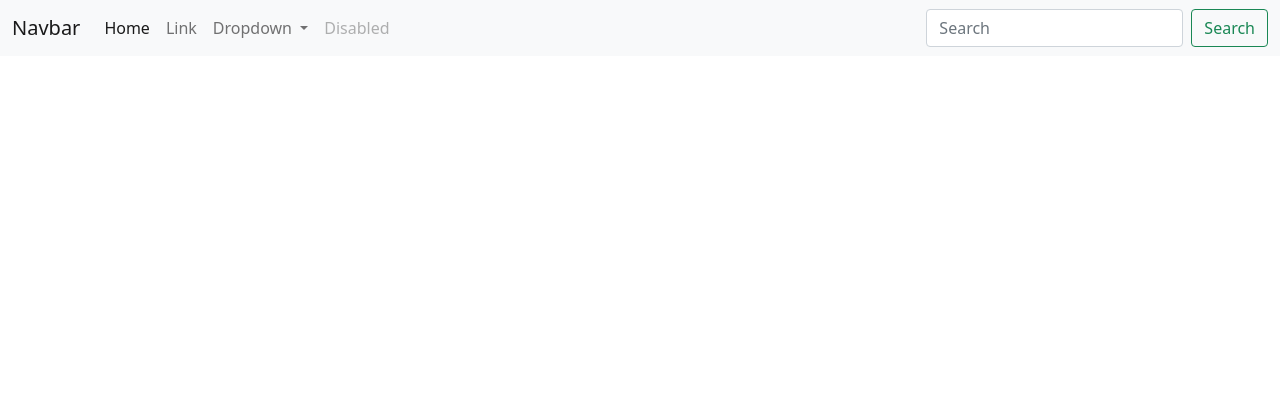
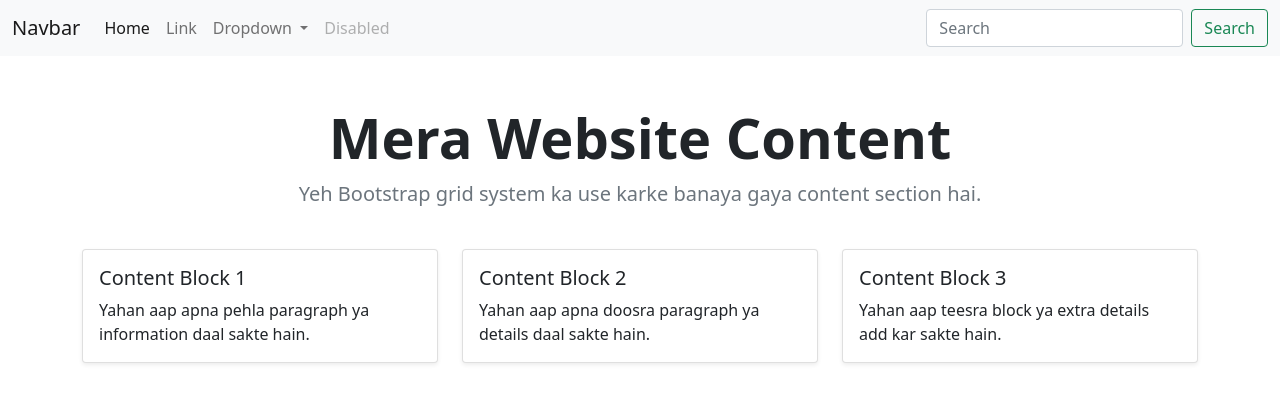
Before and after one commit to noor8791/clone, a plain HTML site: page index.html in a window 1280 px wide. Drawn offline with nearby package versions, Linux system fonts and the light colour scheme.

Commit message:
the body content commant

```diff
--- a/index.html
+++ b/index.html
@@ -51,6 +51,51 @@
 </nav>
 
 
+    <main class="container my-5">
+
+    <!-- Heading Section -->
+    <div class="row text-center mb-4">
+      <div class="col">
+        <h1 class="display-4 fw-bold">Mera Website Content</h1>
+        <p class="lead text-muted">Yeh Bootstrap grid system ka use karke banaya gaya content section hai.</p>
+      </div>
+    </div>
+
+    <!-- Content Cards / Grid Section -->
+    <div class="row g-4">
+      <!-- Column 1 -->
+      <div class="col-md-4">
+        <div class="card h-100 shadow-sm">
+          <div class="card-body">
+            <h5 class="card-title">Content Block 1</h5>
+            <p class="card-text">Yahan aap apna pehla paragraph ya information daal sakte hain.</p>
+          </div>
+        </div>
+      </div>
+
+      <!-- Column 2 -->
+      <div class="col-md-4">
+        <div class="card h-100 shadow-sm">
+          <div class="card-body">
+            <h5 class="card-title">Content Block 2</h5>
+            <p class="card-text">Yahan aap apna doosra paragraph ya details daal sakte hain.</p>
+          </div>
+        </div>
+      </div>
+
+      <!-- Column 3 -->
+      <div class="col-md-4">
+        <div class="card h-100 shadow-sm">
+          <div class="card-body">
+            <h5 class="card-title">Content Block 3</h5>
+            <p class="card-text">Yahan aap teesra block ya extra details add kar sakte hain.</p>
+          </div>
+        </div>
+      </div>
+    </div>
+
+  </main>
+
     <!-- Optional JavaScript; choose one of the two! -->
 
     <!-- Option 1: Bootstrap Bundle with Popper -->
```
